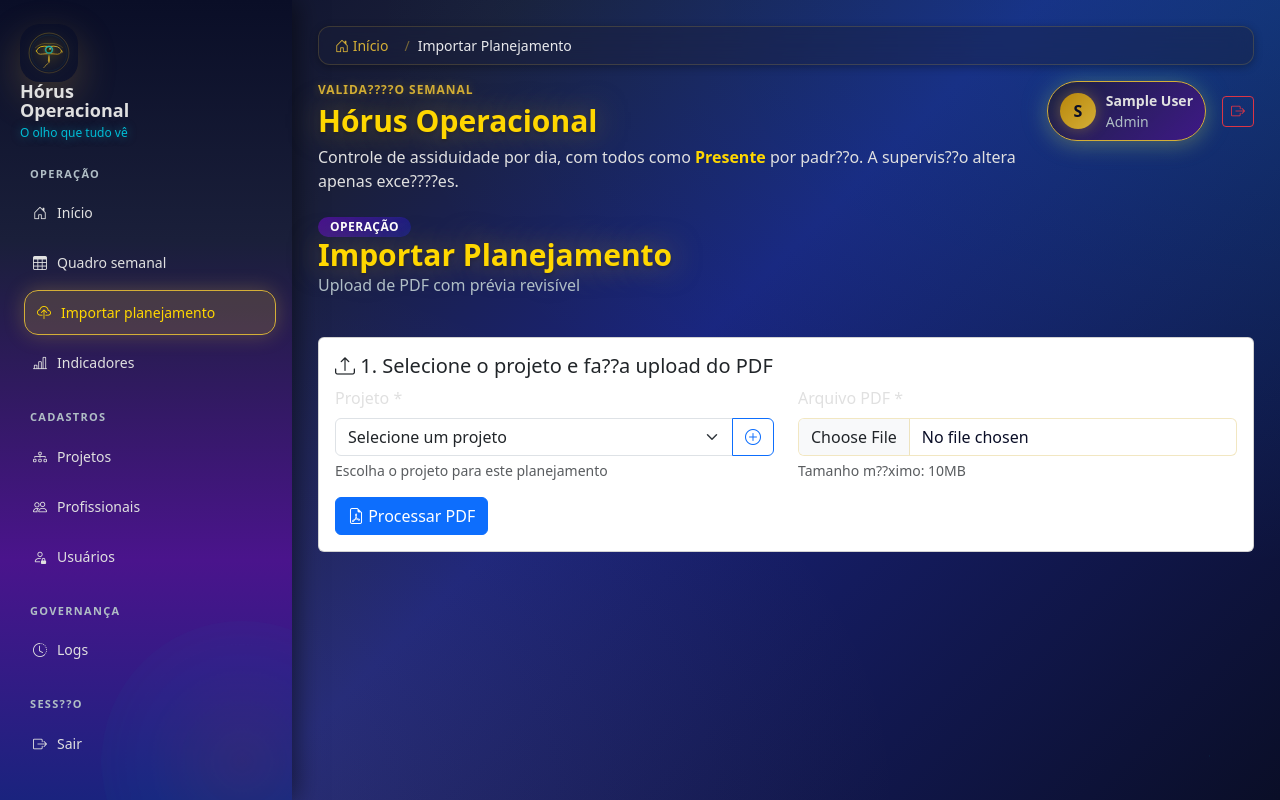
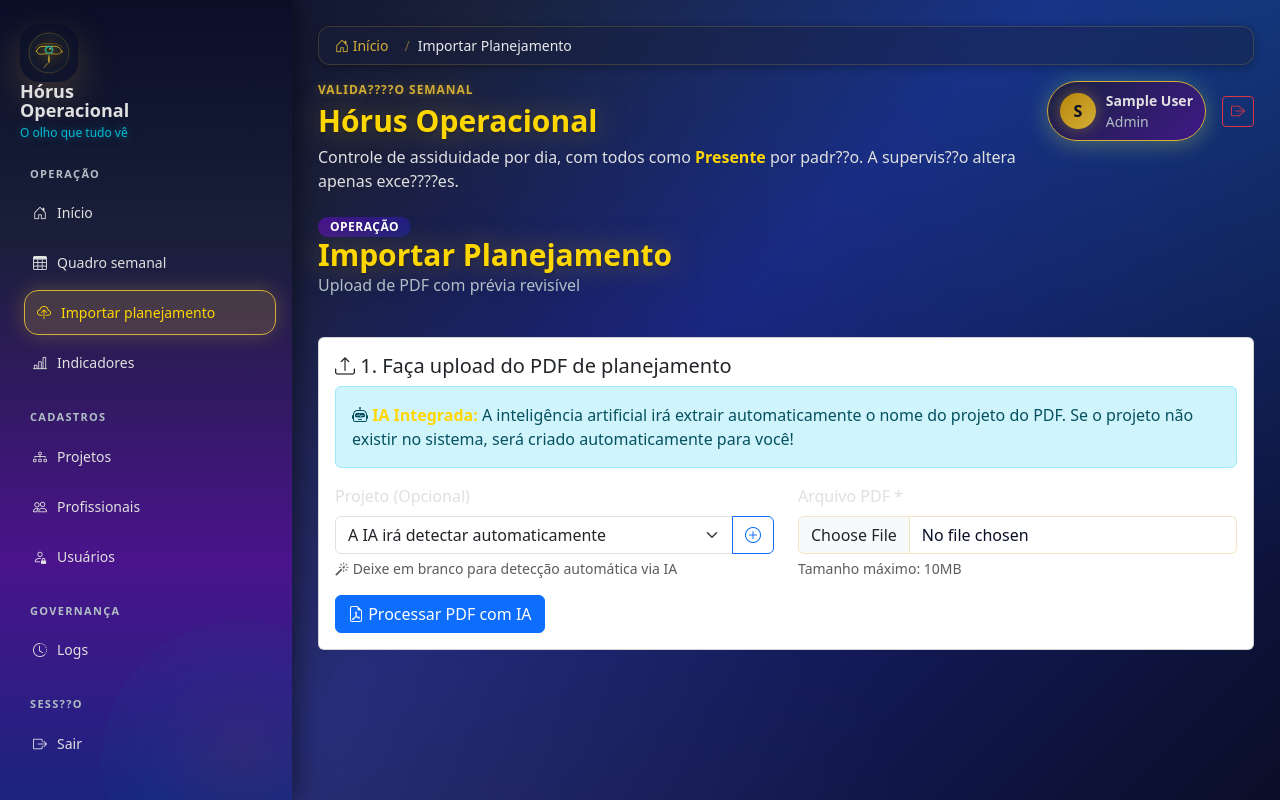
Before and after one commit to GustavoZuim/horus-operacional, a Flask app: page /imports/ in a window 1280 px wide. Run offline with Flask 3, Linux system fonts and the light colour scheme; a user stored in the database is signed in; tables that the repository leaves empty hold one stand-in row (values such as "Sample post").

Commit message:
Feature: Auto-extract project name from PDF and create if not exists

```diff
--- a/app/routes/imports.py
+++ b/app/routes/imports.py
@@ -76,16 +76,9 @@ def index():
 @login_required
 @admin_or_supervisor_required
 def upload():
-    """Processa upload do PDF e retorna pr??via"""
+    """Processa upload do PDF e retorna prévia"""
     try:
-        # Validar projeto
-        project_id = request.form.get('project_id', type=int)
-        if not project_id:
-            return jsonify({'error': 'Selecione um projeto'}), 400
-
-        project = Project.query.get_or_404(project_id)
-
-        # Validar arquivo
+        # Validar arquivo primeiro
         if 'file' not in request.files:
             return jsonify({'error': 'Nenhum arquivo enviado'}), 400
 
@@ -94,9 +87,9 @@ def upload():
             return jsonify({'error': 'Nenhum arquivo selecionado'}), 400
 
         if not allowed_file(file.filename):
-            return jsonify({'error': 'Apenas arquivos PDF s??o permitidos'}), 400
+            return jsonify({'error': 'Apenas arquivos PDF são permitidos'}), 400
 
-        # Criar pasta tempor??ria se n??o existir
+        # Criar pasta temporária se não existir
         os.makedirs(UPLOAD_FOLDER, exist_ok=True)
 
         # Salvar arquivo temporariamente
@@ -106,13 +99,62 @@ def upload():
         filepath = os.path.join(UPLOAD_FOLDER, temp_filename)
         file.save(filepath)
 
-        # Registrar log
+        # Usar agente de IA para parsing inicial (extrair nome do projeto)
+        ai_parser = PlanningAIParser(filepath)
+        initial_parse = ai_parser.parse_full_planning([])
+        project_name_from_pdf = initial_parse.get('project_name', 'Projeto Sem Nome')
+
+        # Verificar se foi fornecido project_id manualmente
+        project_id = request.form.get('project_id', type=int)
+
+        if project_id:
+            # Usar projeto fornecido manualmente
+            project = Project.query.get_or_404(project_id)
+        else:
+            # Buscar projeto pelo nome extraído do PDF
+            project = Project.query.filter(
+                Project.name.ilike(f"%{project_name_from_pdf}%")
+            ).filter_by(status='active').first()
+
+            if not project:
+                # Criar novo projeto automaticamente
+                project = Project(
+                    name=project_name_from_pdf,
+                    description=f'Projeto criado automaticamente via importação de PDF',
+                    status='active',
+                    start_date=datetime.now().date()
+                )
+                db.session.add(project)
+                db.session.flush()  # Para obter o ID sem commit
+
+                # Registrar log de criação do projeto
+                log_create = AuditLog(
+                    user_id=current_user.id,
+                    action='create_project_auto',
+                    entity='project',
+                    entity_id=project.id,
+                    details=json.dumps({
+                        'project_name': project_name_from_pdf,
+                        'source': 'pdf_import',
+                        'filename': filename
+                    })
+                )
+                db.session.add(log_create)
+
+        # Atualizar project_id para usar no restante do código
+        project_id = project.id
+
+        # Registrar log de upload
         log = AuditLog(
             user_id=current_user.id,
             action='upload_pdf',
             entity='import',
             entity_id=project_id,
-            details=json.dumps({'filename': filename, 'project': project.name})
+            details=json.dumps({
+                'filename': filename,
+                'project': project.name,
+                'extracted_project_name': project_name_from_pdf
+            })
         )
         db.session.add(log)
         db.session.commit()
--- a/app/templates/imports/index.html
+++ b/app/templates/imports/index.html
@@ -22,15 +22,22 @@
 <!-- Etapa 1: Upload -->
 <div id="step-upload" class="card mystic-card mb-4">
     <div class="card-body">
-        <h5 class="card-title"><i class="bi bi-upload"></i> 1. Selecione o projeto e fa??a upload do PDF</h5>
+        <h5 class="card-title"><i class="bi bi-upload"></i> 1. Faça upload do PDF de planejamento</h5>
+
+        <!-- Alerta informativo sobre IA -->
+        <div class="alert alert-info mb-3">
+            <i class="bi bi-robot"></i> <strong>IA Integrada:</strong>
+            A inteligência artificial irá extrair automaticamente o nome do projeto do PDF.
+            Se o projeto não existir no sistema, será criado automaticamente para você!
+        </div>
 
         <form id="uploadForm" enctype="multipart/form-data">
             <div class="row">
                 <div class="col-md-6 mb-3">
-                    <label for="project_id" class="form-label">Projeto *</label>
+                    <label for="project_id" class="form-label">Projeto (Opcional)</label>
                     <div class="input-group">
-                        <select class="form-select" id="project_id" name="project_id" required>
-                            <option value="">Selecione um projeto</option>
+                        <select class="form-select" id="project_id" name="project_id">
+                            <option value="">A IA irá detectar automaticamente</option>
                             {% for project in projects %}
                             <option value="{{ project.id }}">{{ project.name }}</option>
                             {% endfor %}
@@ -41,18 +48,20 @@
                         </button>
                         {% endif %}
                     </div>
-                    <div class="form-text">Escolha o projeto para este planejamento</div>
+                    <div class="form-text">
+                        <i class="bi bi-magic"></i> Deixe em branco para detecção automática via IA
+                    </div>
                 </div>
 
                 <div class="col-md-6 mb-3">
                     <label for="pdf_file" class="form-label">Arquivo PDF *</label>
                     <input type="file" class="form-control" id="pdf_file" name="file" accept=".pdf" required>
-                    <div class="form-text">Tamanho m??ximo: 10MB</div>
+                    <div class="form-text">Tamanho máximo: 10MB</div>
                 </div>
             </div>
 
             <button type="submit" class="btn btn-primary">
-                <i class="bi bi-file-earmark-pdf"></i> Processar PDF
+                <i class="bi bi-file-earmark-pdf"></i> Processar PDF com IA
             </button>
         </form>
     </div>
```
Also changed, not shown: app/ai_parser.py (+68 -2 lines).
